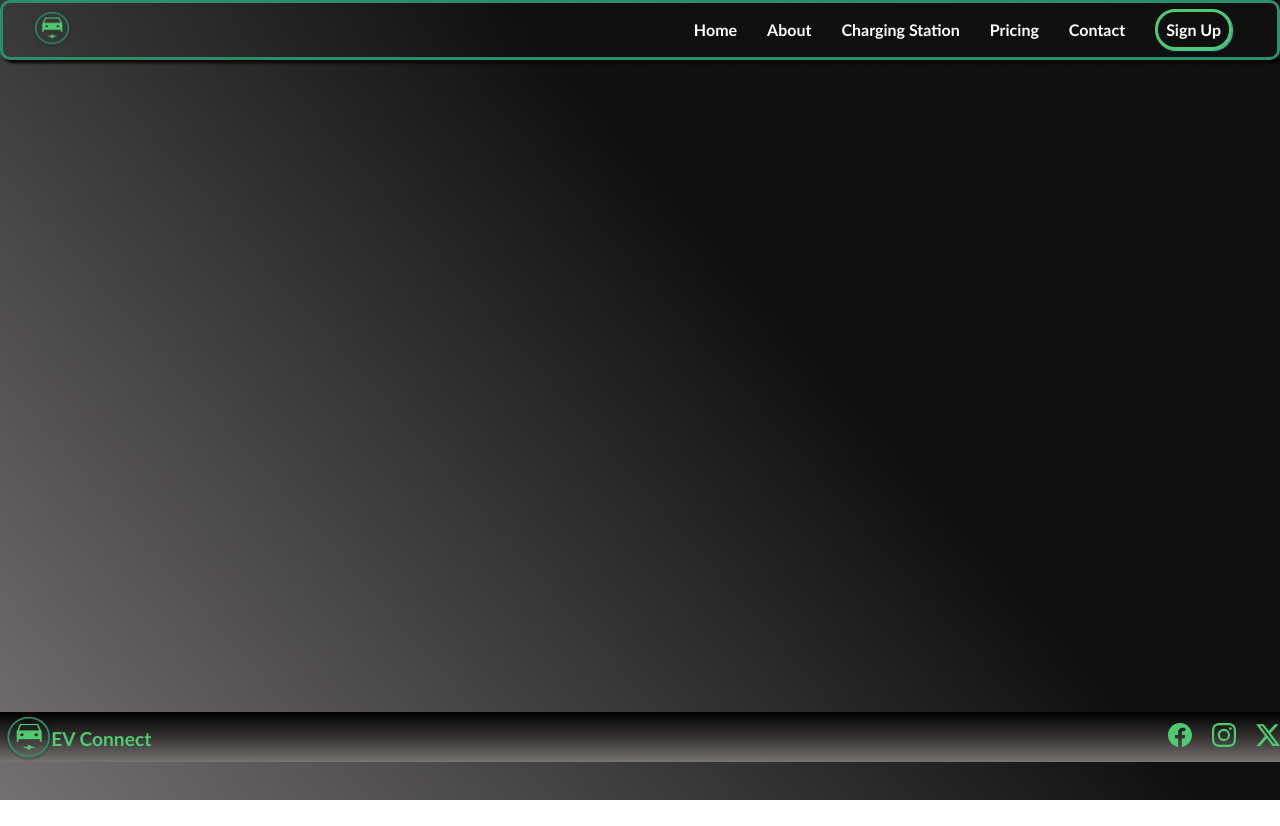
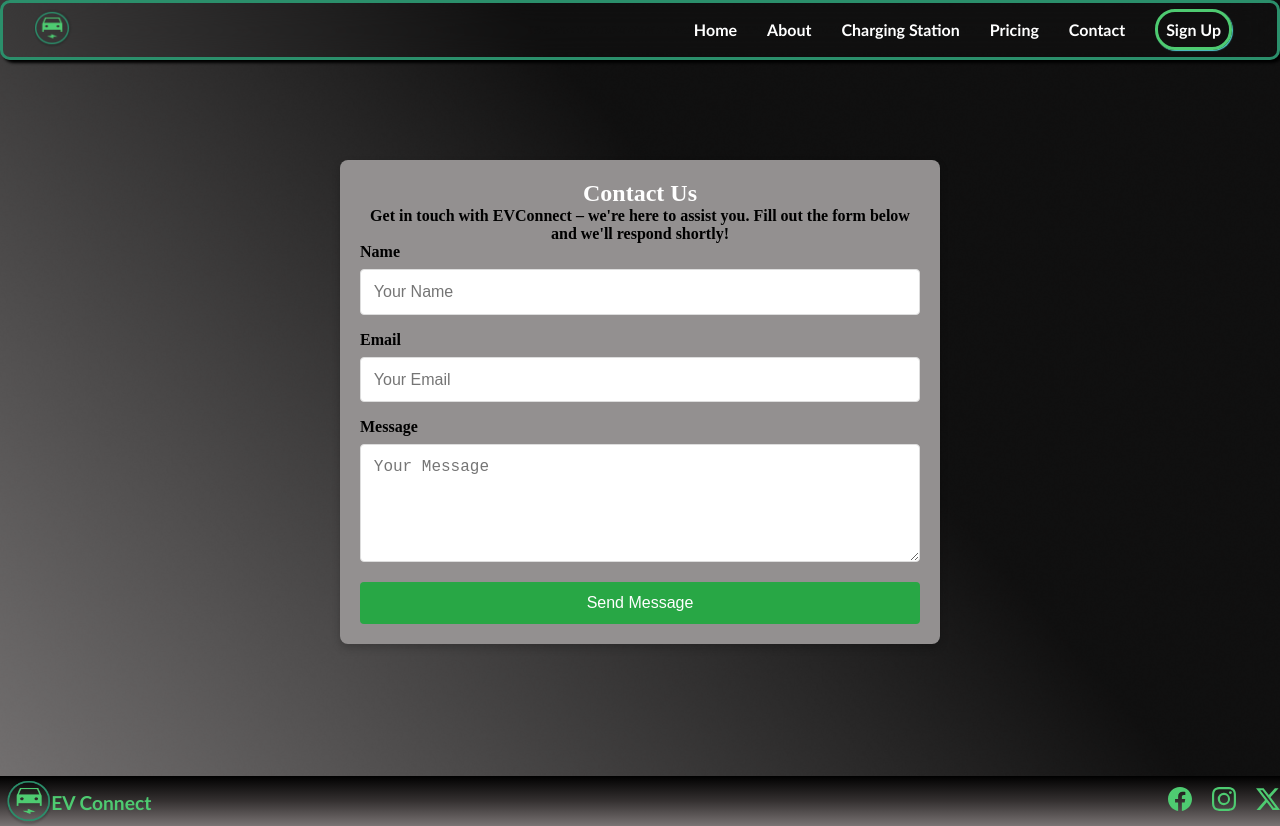
Before and after one commit to Kritika-Dhiman/EVConnect, a plain HTML site: page html/contact.html in a window 1280 px wide. Before the commit the page ends 800 px from the top, so only its background shows below. Drawn offline with Linux system fonts and the light colour scheme.

Commit message:
Added contact form

```diff
--- a/css/contact.css
+++ b/css/contact.css
@@ -213,3 +213,74 @@ footer .x:hover{
     height: 80vh;
     width: 100%;
 }
+
+.contact{
+    height: 80vh;
+    width: 100%;
+    margin-top: 4rem;
+    display: flex;
+    justify-content: center;
+    align-items: center;
+}
+
+.contact-form {
+    background-color: #939090;
+    padding: 20px;
+    border-radius: 8px;
+    box-shadow: 0 4px 8px rgba(0, 0, 0, 0.2);
+    max-width: 600px;
+    width: 100%;
+}
+
+h2 {
+    margin-top: 0;
+    color: #fff;
+    font-weight: bold;
+    text-align: center;
+}
+
+p{
+    text-align: center;
+    font-weight: 700;
+}
+.form-group {
+    margin-bottom: 1rem;
+}
+
+label {
+    display: block;
+    margin-bottom: 0.5rem;
+    font-weight: bold;
+    color: #000;
+}
+
+input, textarea {
+    width: 100%;
+    padding: 0.8rem;
+    border: 1px solid #ddd;
+    border-radius: 4px;
+    box-sizing: border-box;
+    font-size: 1rem;
+}
+
+textarea {
+    resize: vertical;
+}
+
+.error-message {
+    color: red;
+    font-size: 0.875rem;
+    display: none; /* Hidden by default */
+}
+
+.submit-button {
+    background-color: #28a745;
+    color: white;
+    border: none;
+    padding: 0.75rem;
+    border-radius: 4px;
+    font-size: 1rem;
+    cursor: pointer;
+    width: 100%;
+    transition: background-color 0.3s;
+}
--- a/html/contact.html
+++ b/html/contact.html
@@ -24,10 +24,36 @@
     </section><br>
 
     <section class="contact">
-        <div class="title-container">
-
+        <div class="contact-form">
+         <h2>Contact Us</h2>
+         <p>Get in touch with EVConnect – we're here to assist you. Fill out the form below and we'll respond shortly!</p>
+         <form id="contactForm">
+             <div class="form-group">
+                 <label for="name">Name</label>
+                 <input type="text" id="name" name="name" placeholder="Your Name" required>
+                 <span class="error-message" id="nameError"></span>
+             </div>
+             <div class="form-group">
+                 <label for="email">Email</label>
+                 <input type="email" id="email" name="email" placeholder="Your Email" required>
+                 <span class="error-message" id="emailError"></span>
+             </div>
+             <div class="form-group">
+                 <label for="message">Message</label>
+                 <textarea id="message"
+                           name="message"
+                           placeholder="Your Message"
+                           rows="5" required></textarea>
+                 <span class="error-message"
+                       id="messageError"></span>
+             </div>
+             <button type="submit"
+             class="submit-button">
+       Send Message
+     </button>
+         </form>
         </div>
-    </section>
+     </section>
 
     <br><br><br>
 
--- a/js/contact.js
+++ b/js/contact.js
@@ -17,3 +17,51 @@ hamburger.addEventListener("click",function(){
         hamburgerOpen=false;
     }
 })
+
+document.getElementById('contactForm').addEventListener('submit', function (event) {
+    event.preventDefault();
+
+    // Clear previous errors
+    const errorElements = document.querySelectorAll('.error-message');
+    errorElements.forEach(el => el.style.display = 'none');
+
+    // Get form values
+    const name = document.getElementById('name').value.trim();
+    const email = document.getElementById('email').value.trim();
+
+    const message = document.getElementById('message').value.trim();
+
+    // Validation flags
+    let isValid = true;
+
+    // Name validation
+    if (name === '') {
+        document.getElementById('nameError').textContent = 'Name is required';
+        document.getElementById('nameError').style.display = 'block';
+        isValid = false;
+    }
+
+    // Email validation
+    const emailPattern = /^[^\s@]+@[^\s@]+\.[^\s@]+$/;
+    if (email === '' || !emailPattern.test(email)) {
+        document.getElementById('emailError').textContent = 'Valid email is required';
+        document.getElementById('emailError').style.display = 'block';
+        isValid = false;
+    }
+
+
+
+
+    // Message validation
+    if (message === '') {
+        document.getElementById('messageError').textContent = 'Message is required';
+        document.getElementById('messageError').style.display = 'block';
+        isValid = false;
+    }
+
+    // If form is valid, you can submit it or perform any other action
+    if (isValid) {
+        alert('Form submitted successfully!');
+        // You can also submit the form here using AJAX or similar methods
+    }
+});
```
